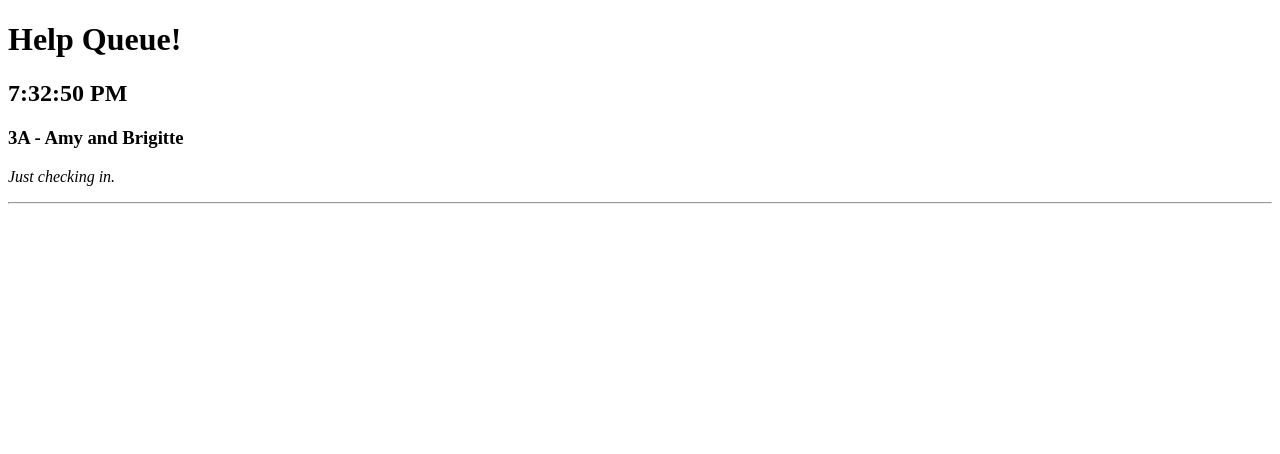
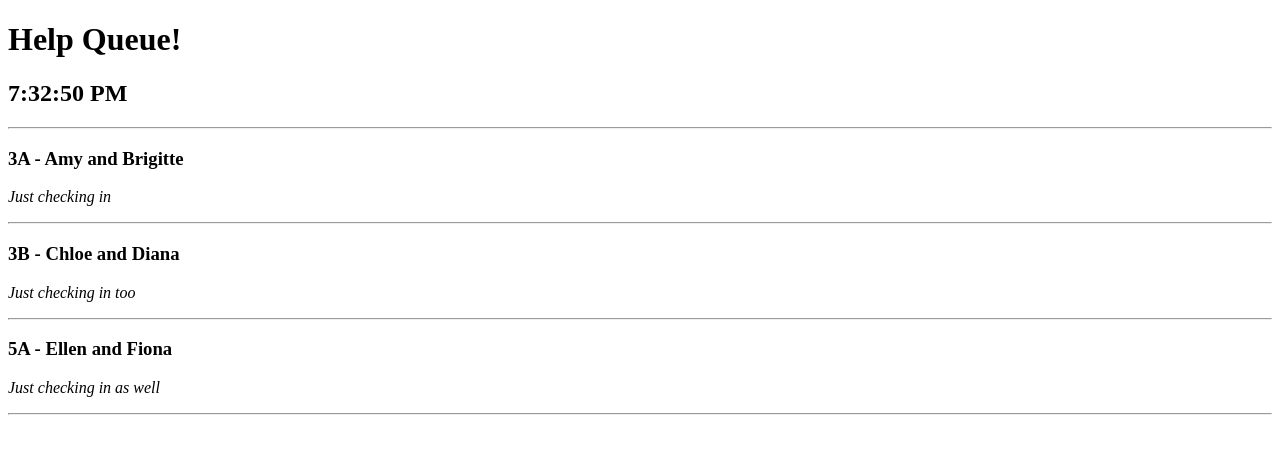
Before and after one commit to ZEvans1/react-hello-world, a React app: page / in a window 1280 px wide. Shown: the top 454 px of the page. Built offline with nearby package versions, Linux system fonts and the light colour scheme.

Commit message:
Add in several tickets.

```diff
--- a/src/components/TicketList.jsx
+++ b/src/components/TicketList.jsx
@@ -1,12 +1,35 @@
 import React from 'react';
 import Ticket from './Ticket';
 
+var masterTicketList = [
+  {
+    names: 'Amy and Brigitte',
+    location: '3A',
+    issue: 'Just checking in'
+  },
+  {
+    names: 'Chloe and Diana',
+    location: '3B',
+    issue: 'Just checking in too'
+  },
+  {
+    names: 'Ellen and Fiona',
+    location: '5A',
+    issue: 'Just checking in as well'
+  }
+];
+
 function TicketList(){
   return (
-    <Ticket
-      location="3A"
-      names="Amy and Brigitte"
-      issue="Just checking in."/>
+    <div>
+      <hr/>
+      {masterTicketList.map((ticket, index) =>
+        <Ticket names={ticket.names}
+          location={ticket.location}
+          issue={ticket.issue}
+          key={index} />
+      )}
+    </div>
   );
 }
 
```
